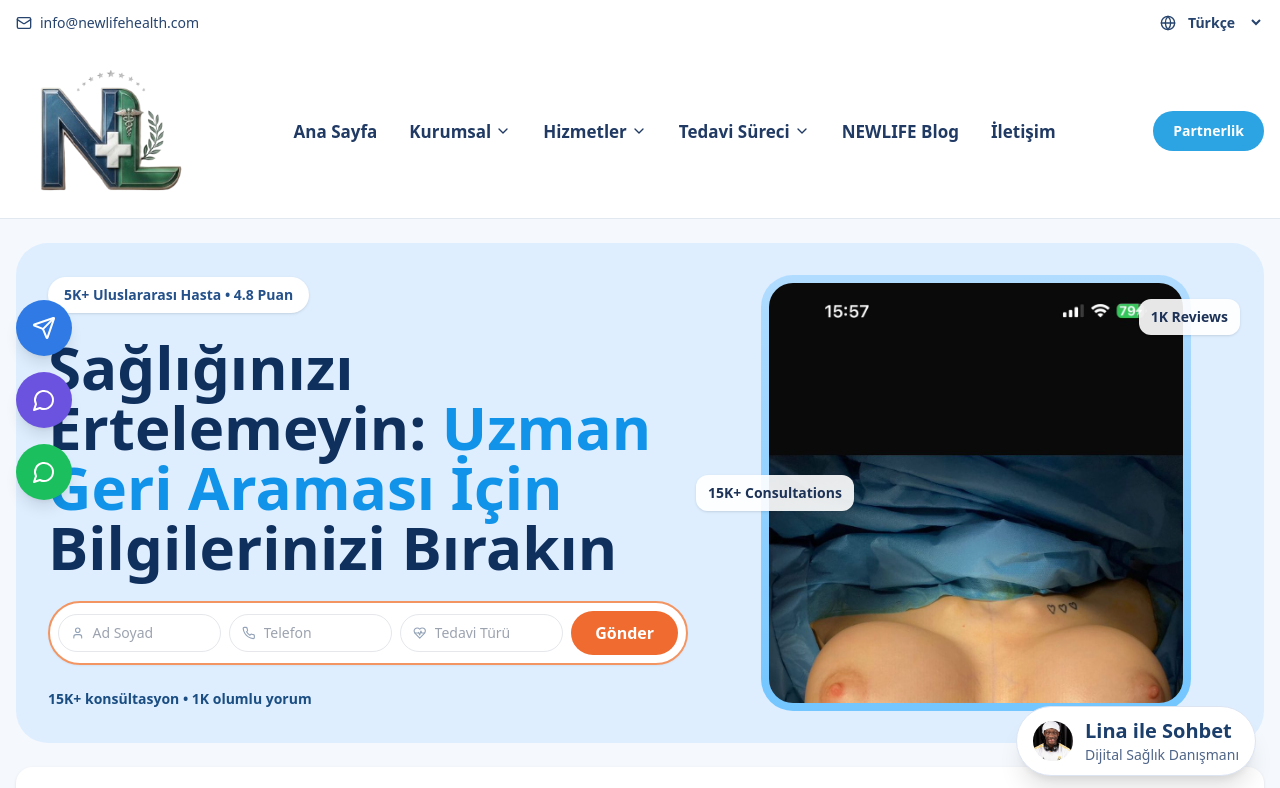
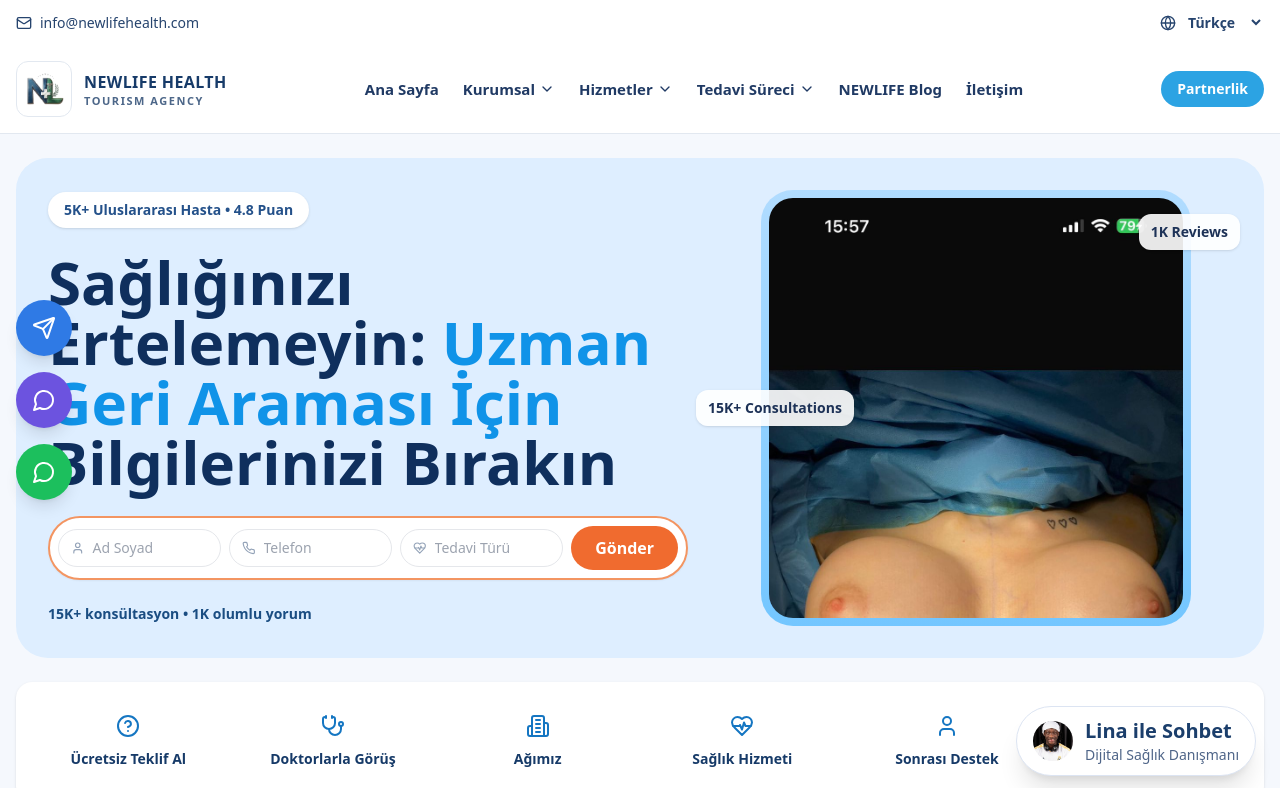
Before and after one commit to ibrahimtkmz/newlifehealth, a Next.js app: page / in a window 1280 px wide. Shown: the top 788 px of the page. Built offline with nearby package versions, Linux system fonts and the light colour scheme.

Commit message:
Redesign homepage header and add Lina WhatsApp chat popup

```diff
--- a/app/page.jsx
+++ b/app/page.jsx
@@ -100,7 +100,11 @@ const content = {
     ctaTitle: "Her Tedavide Mükemmellik.",
     ctaPhone: "+90 546 524 8334",
     consultant: "Lina ile Sohbet",
-    consultantSub: "Dijital Sağlık Danışmanı"
+    consultantSub: "Dijital Sağlık Danışmanı",
+    chatTitle: "Lina ile Sohbet",
+    chatPlaceholder: "Mesajınızı yazın...",
+    chatSend: "WhatsApp'a Gönder",
+    chatClose: "Kapat"
   },
   en: {
     languageLabel: "English",
@@ -170,7 +174,11 @@ const content = {
     ctaTitle: "Excellence in Every Treatment.",
     ctaPhone: "+90 546 524 8334",
     consultant: "Chat with Lina",
-    consultantSub: "Digital Health Consultant"
+    consultantSub: "Digital Health Consultant",
+    chatTitle: "Chat with Lina",
+    chatPlaceholder: "Type your message...",
+    chatSend: "Send to WhatsApp",
+    chatClose: "Close"
   },
   ru: {
     languageLabel: "Русский",
@@ -240,7 +248,11 @@ const content = {
     ctaTitle: "Совершенство в каждом лечении.",
     ctaPhone: "+90 546 524 8334",
     consultant: "Чат с Линой",
-    consultantSub: "Цифровой консультант"
+    consultantSub: "Цифровой консультант",
+    chatTitle: "Чат с Линой",
+    chatPlaceholder: "Введите сообщение...",
+    chatSend: "Отправить в WhatsApp",
+    chatClose: "Закрыть"
   }
 };
 
@@ -248,6 +260,8 @@ export default function HomePage() {
   const { lang, setLang } = useLanguage();
   const t = content[lang] || content.en;
   const [menuOpen, setMenuOpen] = useState(false);
+  const [chatOpen, setChatOpen] = useState(false);
+  const [chatMessage, setChatMessage] = useState("");
   const [formSent, setFormSent] = useState(false);
   const [testimonialIndex, setTestimonialIndex] = useState(0);
   const treatmentRef = useRef(null);
@@ -272,6 +286,15 @@ export default function HomePage() {
     treatmentRef.current.scrollBy({ left: direction * 240, behavior: "smooth" });
   };
 
+  const handleWhatsAppSend = () => {
+    if (!chatMessage.trim()) return;
+    const whatsappNumber = "905467372284";
+    const encodedMessage = encodeURIComponent(chatMessage.trim());
+    window.open(`https://wa.me/${whatsappNumber}?text=${encodedMessage}`, "_blank", "noopener,noreferrer");
+    setChatOpen(false);
+    setChatMessage("");
+  };
+
   return (
     <main className="min-h-screen overflow-x-hidden bg-[#f5f8fd] text-[#1d3257]">
       <header className="border-b border-slate-200 bg-white">
@@ -290,12 +313,18 @@ export default function HomePage() {
           </div>
         </div>
 
-        <div className="mx-auto flex w-full max-w-[1280px] items-center justify-between px-4 py-5">
-          <div className="flex items-center gap-3">
-            <Image src="/logo.png" alt="Newlife Health logo" width={200} height={60} className="h-auto w-[180px] object-contain" priority />
+        <div className="mx-auto flex w-full max-w-[1280px] items-center justify-between gap-3 px-4 py-3 md:py-4">
+          <div className="flex items-center gap-2 md:gap-3">
+            <div className="flex h-12 w-12 items-center justify-center overflow-hidden rounded-xl border border-slate-200 bg-white md:h-14 md:w-14">
+              <Image src="/logo.png" alt="Newlife Health logo" width={56} height={56} className="h-full w-full object-contain p-1" priority />
+            </div>
+            <div className="leading-tight">
+              <p className="text-sm font-bold tracking-wide text-[#173b69] md:text-base">NEWLIFE HEALTH</p>
+              <p className="text-[10px] font-semibold uppercase tracking-[0.14em] text-[#4d6789] md:text-[11px]">Tourism Agency</p>
+            </div>
           </div>
 
-          <nav className="hidden items-center gap-8 text-[17px] font-semibold text-[#203a64] lg:flex">
+          <nav className="hidden items-center gap-6 text-[15px] font-semibold text-[#203a64] xl:flex">
             {t.nav.map((item, idx) => (
               <a key={item} href="#" className="inline-flex items-center gap-1 hover:text-[#1f77d2]">
                 {item}
@@ -305,7 +334,7 @@ export default function HomePage() {
           </nav>
 
           <div className="flex items-center gap-3">
-            <button className="hidden rounded-full bg-[#2ca3e3] px-5 py-2.5 text-sm font-semibold text-white hover:bg-[#1a8dd0] md:block">{t.partnership}</button>
+            <button className="hidden rounded-full bg-[#2ca3e3] px-4 py-2 text-sm font-semibold text-white hover:bg-[#1a8dd0] lg:block">{t.partnership}</button>
             <button className="rounded-lg border border-slate-200 p-2 lg:hidden" onClick={() => setMenuOpen((v) => !v)} aria-label="Toggle mobile menu">
               {menuOpen ? <X className="h-5 w-5" /> : <Menu className="h-5 w-5" />}
             </button>
@@ -514,13 +543,47 @@ export default function HomePage() {
         <div className="border-t px-4 py-4 text-center text-sm text-[#4b678c]">Copyright © 2026 IME Hayat Sağlık Turizmi A.Ş</div>
       </footer>
 
-      <div className="fixed bottom-6 right-6 z-40 hidden items-center gap-3 rounded-full border border-[#dce4f2] bg-white px-4 py-2.5 shadow-xl md:flex">
+      <button
+        onClick={() => setChatOpen(true)}
+        className="fixed bottom-6 right-6 z-40 flex items-center gap-3 rounded-full border border-[#dce4f2] bg-white px-4 py-2.5 text-left shadow-xl transition hover:shadow-2xl"
+      >
         <Image src="/10.jpeg" alt="Consultant" width={40} height={40} className="h-10 w-10 rounded-full object-cover" />
-        <div>
+        <div className="hidden md:block">
           <p className="text-xl font-semibold text-[#1b3e6b]">{t.consultant}</p>
           <p className="text-sm text-[#4f6588]">{t.consultantSub}</p>
         </div>
-      </div>
+      </button>
+
+      {chatOpen && (
+        <div className="fixed bottom-24 right-6 z-50 w-[320px] rounded-2xl border border-slate-200 bg-white p-4 shadow-2xl">
+          <div className="mb-3 flex items-center justify-between">
+            <div>
+              <p className="text-base font-bold text-[#173b69]">{t.chatTitle}</p>
+              <p className="text-xs text-[#4f6588]">{t.consultantSub}</p>
+            </div>
+            <button
+              onClick={() => setChatOpen(false)}
+              className="rounded-md px-2 py-1 text-xs font-semibold text-[#4f6588] hover:bg-slate-100"
+            >
+              {t.chatClose}
+            </button>
+          </div>
+          <textarea
+            value={chatMessage}
+            onChange={(e) => setChatMessage(e.target.value)}
+            placeholder={t.chatPlaceholder}
+            className="h-28 w-full resize-none rounded-xl border border-slate-200 p-3 text-sm outline-none ring-[#1cbf5d] focus:ring-2"
+          />
+          <button
+            onClick={handleWhatsAppSend}
+            disabled={!chatMessage.trim()}
+            className="mt-3 inline-flex w-full items-center justify-center gap-2 rounded-xl bg-[#1cbf5d] px-4 py-2.5 text-sm font-semibold text-white transition hover:bg-[#17a34e] disabled:cursor-not-allowed disabled:opacity-60"
+          >
+            <MessageCircle className="h-4 w-4" />
+            {t.chatSend}
+          </button>
+        </div>
+      )}
 
       <div className="fixed left-4 top-1/2 z-40 hidden -translate-y-1/2 flex-col gap-4 md:flex">
         <button className="inline-flex h-14 w-14 items-center justify-center rounded-full bg-[#2f7ae5] text-white shadow-lg" aria-label="Telegram">
```
